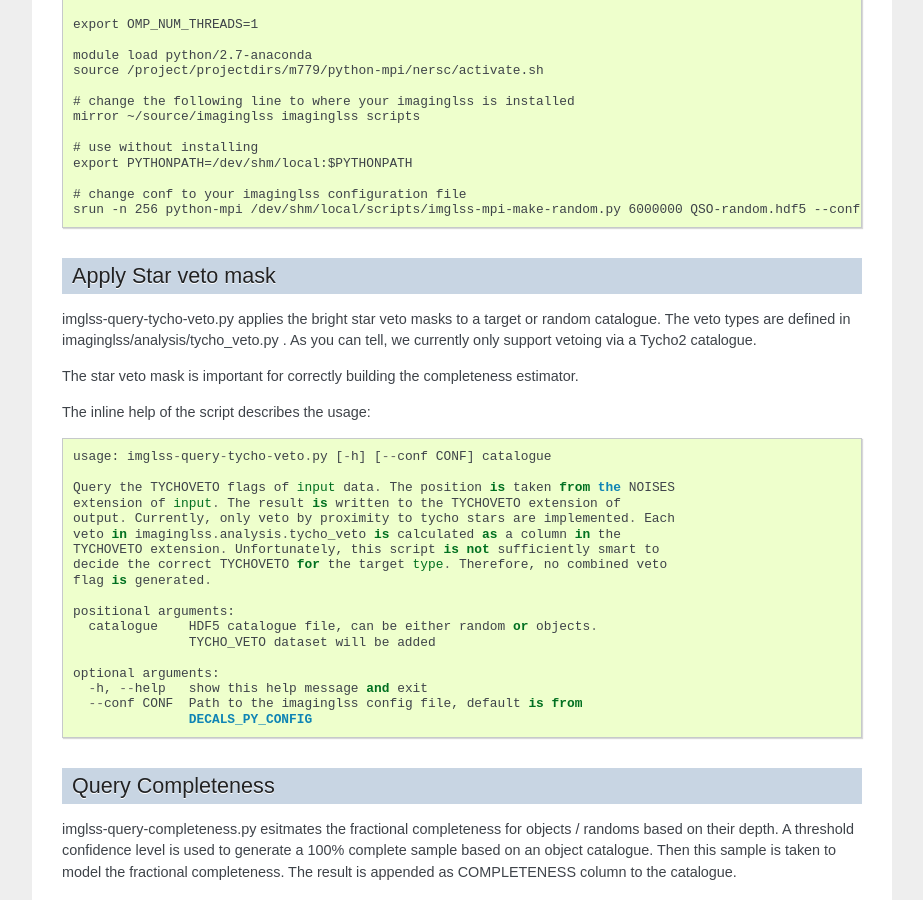
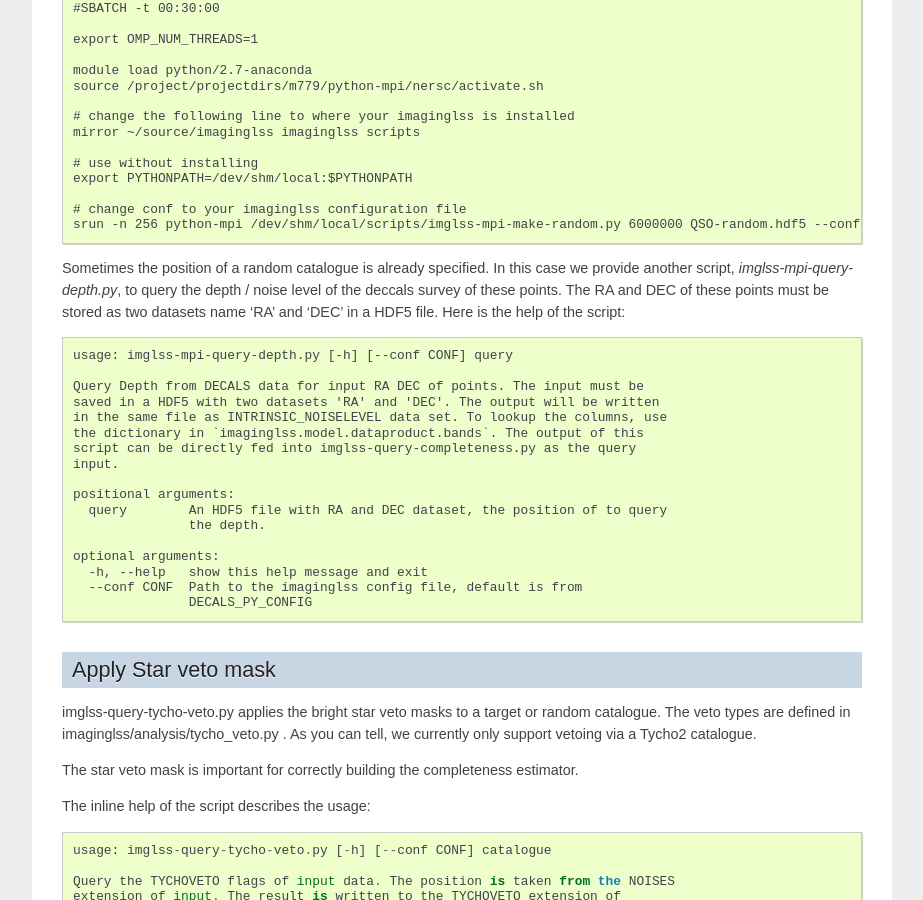
Before and after one commit to desihub/imaginglss, a Sphinx documentation site: the page built from docs/datapipeline.rst, in a window 1280 px wide and 900 px high, scrolled down 2708 px. Shown: the whole window, without its empty margins (198-1121 px from the left). Built offline with Sphinx 7.4.7, drawn with Linux system fonts in a browser that asks for light colours; formulas are drawn with MathJax 3; pages that are not in the unit, such as notebooks, are missing from menus; some of the changed text lies outside the part shown.

Commit message:
Add documentation for the query-depth.py script.

```diff
--- a/docs/datapipeline.rst
+++ b/docs/datapipeline.rst
@@ -6,13 +6,15 @@ In this section, we document the data pipeline. There are the steps:
 
 - Building the cache
 - Generating the object catalogue
-- Generating the random sampling of the mask
+- Generating the random sampling of the mask,
+  or Querying depth for given RA DEC positions
 - Applying veto based on proximity to stars
 - Estimating completeness for randoms and objects
 - Assemble and export final text files
 
 The first 3 steps are computational/data extensive and we provide mpi4py based
 scripts; which shall go through the job queue of a computing facility.
+
 
 The rest of the steps are very light weight and the head nodes can easily handle them.
 
@@ -89,16 +91,17 @@ The inline help of the script describes the usage:
 
 .. code-block:: bash
 
-    usage: imglss-mpi-select-objects.py [-h]
-                          [--conf CONF]
-                          {QSO,LRG,ELG,BGS} output
+    usage: imglss-mpi-select-objects.py [-h] [--use-tractor-depth] [--conf CONF]
+                                        {MYBGS,ELG,QSOC,LRG,QSO,QSOd,BGS} output
 
     positional arguments:
-      {QSO,LRG,ELG,BGS}
-      output
+      {MYBGS,ELG,QSOC,LRG,QSO,QSOd,BGS}
+      output                Output file name. A new object catalogue file will be
+                            created.
 
     optional arguments:
       -h, --help            show this help message and exit
+      --use-tractor-depth   Use Tractor's Depth in the catalogue, very fast!
       --conf CONF           Path to the imaginglss config file, default is from
                             DECALS_PY_CONFIG
 
@@ -185,6 +188,32 @@ one by one from an interactive job session, obtained via :code:`salloc`. Refer t
 
     # change conf to your imaginglss configuration file
     srun -n 256 python-mpi /dev/shm/local/scripts/imglss-mpi-make-random.py 6000000 QSO-random.hdf5 --conf /project/projectdirs/m779/imaginglss/dr2.conf.py
+
+Sometimes the position of a random catalogue is already specified. In this case we provide
+another script, `imglss-mpi-query-depth.py`, to query the depth / noise level of the deccals survey of these points.
+The RA and DEC of these points must be stored as two datasets name 'RA' and 'DEC' in a HDF5 file. Here is the help of
+the script:
+
+.. code::
+
+    usage: imglss-mpi-query-depth.py [-h] [--conf CONF] query
+
+    Query Depth from DECALS data for input RA DEC of points. The input must be
+    saved in a HDF5 with two datasets 'RA' and 'DEC'. The output will be written
+    in the same file as INTRINSIC_NOISELEVEL data set. To lookup the columns, use
+    the dictionary in `imaginglss.model.dataproduct.bands`. The output of this
+    script can be directly fed into imglss-query-completeness.py as the query
+    input.
+
+    positional arguments:
+      query        An HDF5 file with RA and DEC dataset, the position of to query
+                   the depth.
+
+    optional arguments:
+      -h, --help   show this help message and exit
+      --conf CONF  Path to the imaginglss config file, default is from
+                   DECALS_PY_CONFIG
+
 
 Apply Star veto mask
 --------------------
```
